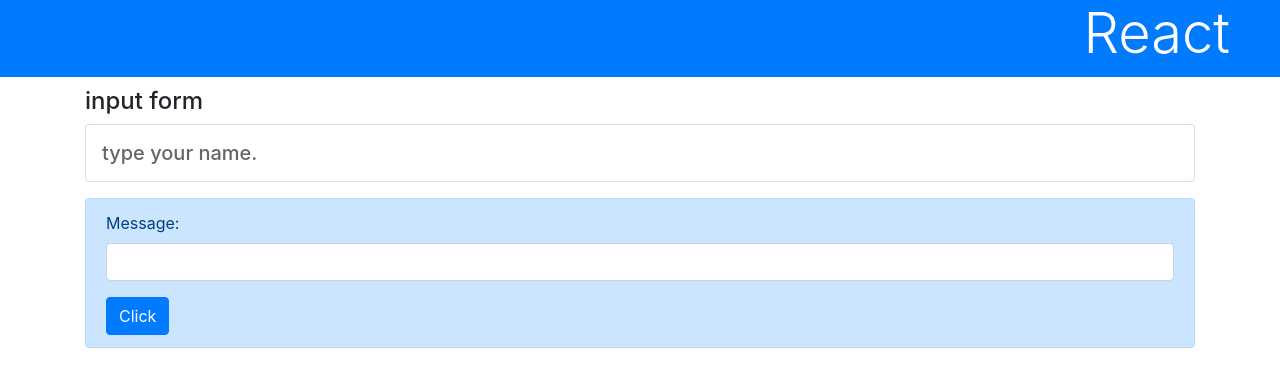
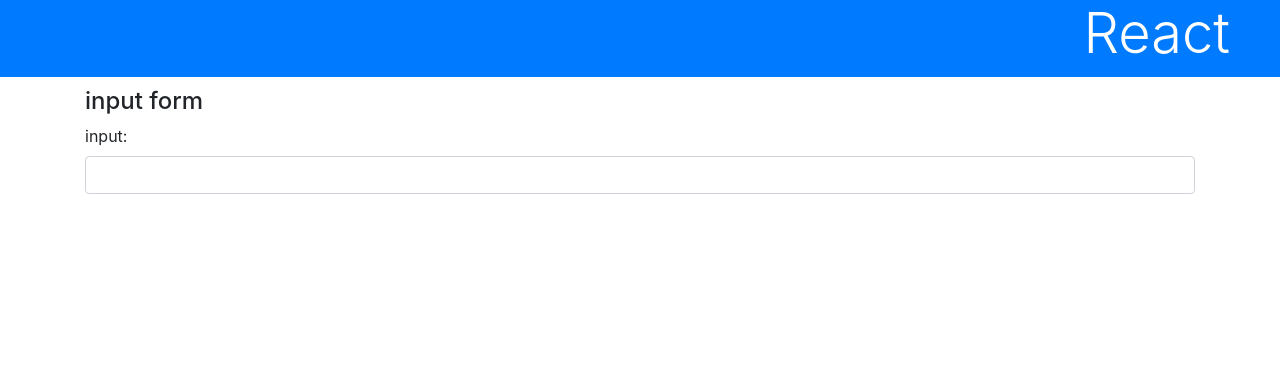
Before and after one commit to kobe2403/reactjs-nextjs-nyumon, a React (Create React App) app in the folder reactapp/: page / in a window 1280 px wide. Shown: the top 386 px of the page. Built offline with nearby package versions, Linux system fonts and the light colour scheme.

Commit message:
3-4章コンポーネントイベントの作成

```diff
--- a/reactapp/src/App.tsx
+++ b/reactapp/src/App.tsx
@@ -4,7 +4,7 @@
 import Rect from "./components/Rect"
 
 
-class App extends Component<any, {title:string, message:string}> {
+class App extends Component<any, {title:string, message:string, max: number}> {
     input:string = "";
 
     constructor(props:any) {
@@ -12,9 +12,11 @@
         this.state = {
             title: "input form",
             message: "type your name.",
+            max: 10,
         }
-        this.doChange = this.doChange.bind(this);
-        this.doSubmit = this.doSubmit.bind(this);
+        /* this.doChange = this.doChange.bind(this);
+        this.doSubmit = this.doSubmit.bind(this); */
+        this.doCheck = this.doCheck.bind(this);
     }
 
     //入力値の変更判定
@@ -30,29 +32,48 @@
         event.preventDefault();//フォーム送信の無効化
     }
 
+    //バリデーションチェック
+    doCheck(e:any) {
+        alert(e.target.value + "は長すぎます。（最大" + this.state.max + "文字）")
+    }
+
     render() {
         return <div>
             <h1 className="bg-primary text-white display-4">React</h1>
             <div className="container">
                <h4>{this.state.title}</h4>
-               <p className="card h5 p-3">{this.state.message}</p>
-               <div className="alert alert-primary mt-3">
-                   <form onSubmit={this.doSubmit}>{/** onSubmitはhtmlに備わっているフォーム送信処理*/}
-                       <div className="form-group">
-                            <label>Message:</label>
-                            {/**
-                             * onChangeはhtmlに備わっている入力値変更判定処理
-                             * required patternでバリデーションチェック
-                            */}
-                            <input type="text" className="form-control"
-                                onChange={this.doChange} required pattern="[A-Za-z _,.]+" />
-                        </div>
-                        <input type="submit" className="btn btn-primary" value="Click"></input>
-                   </form>
-               </div>
+               <Message maxlength={this.state.max} onCheck={this.doCheck} />
             </div>
         </div>
     }
 }
 
+class Message extends Component<{maxlength:number, onCheck:any}, {}> {
+    li:object = {
+        fontSize: "14pt",
+        fontWeight: "bold",
+        color: "#090",
+    }
+
+    constructor(props:any) {
+        super(props);//親クラスののコンストラクタを指定
+        this.doChange = this.doChange.bind(this);
+    }
+
+    doChange(e:any) {
+        if (e.target.value.length > this.props.maxlength){
+            this.props.onCheck(e);
+            e.target.value = e.target.value.substr(0, this.props.maxlength)
+        }
+    }
+
+    render() {
+        return <div className="form-group">
+            <label>input:</label>
+            <input type="text" className="form-control" onChange={this.doChange} />
+        </div>
+    }
+
+}
+
 export default App
```
